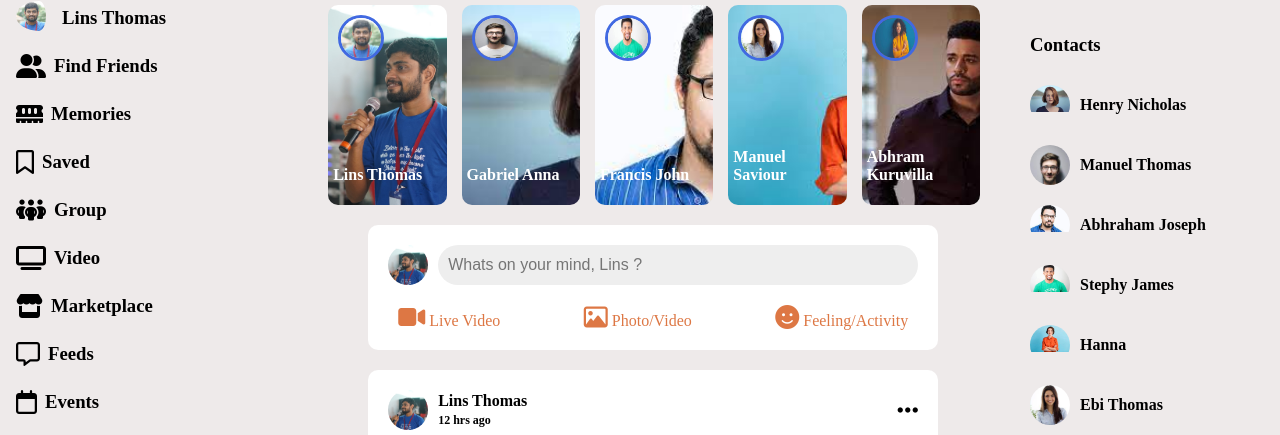
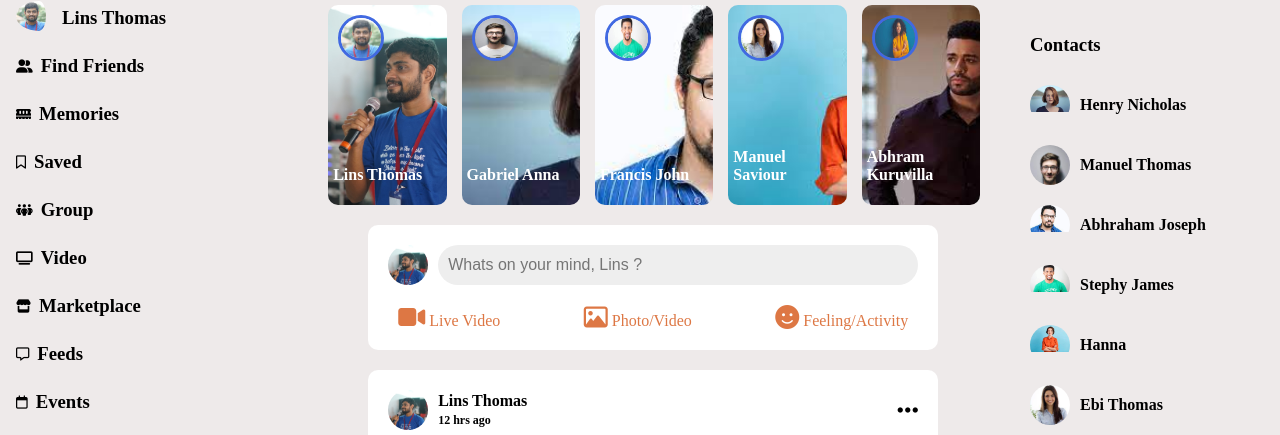
Before and after one commit to Lins-Thomas-au45/face_book-_clone, a plain HTML site: page index.html in a window 1280 px wide. Shown: the part 60-495 px from the top of the page. Drawn offline with nearby package versions, Linux system fonts and the light colour scheme.

Commit message:
lrft icon size reduced

```diff
--- a/styles.css
+++ b/styles.css
@@ -79,7 +79,7 @@ header{
 
 i{
     font-size: x-large;
-    margin-top: px;
+
 
 }
 
@@ -157,6 +157,9 @@ i:active{
 .left-icon{
     margin-left: 0.5rem;
     padding-right: 0.5rem;
+}
+.options i{
+    font-size: smaller;
 }
 
 /**************middle portion***************/
```
